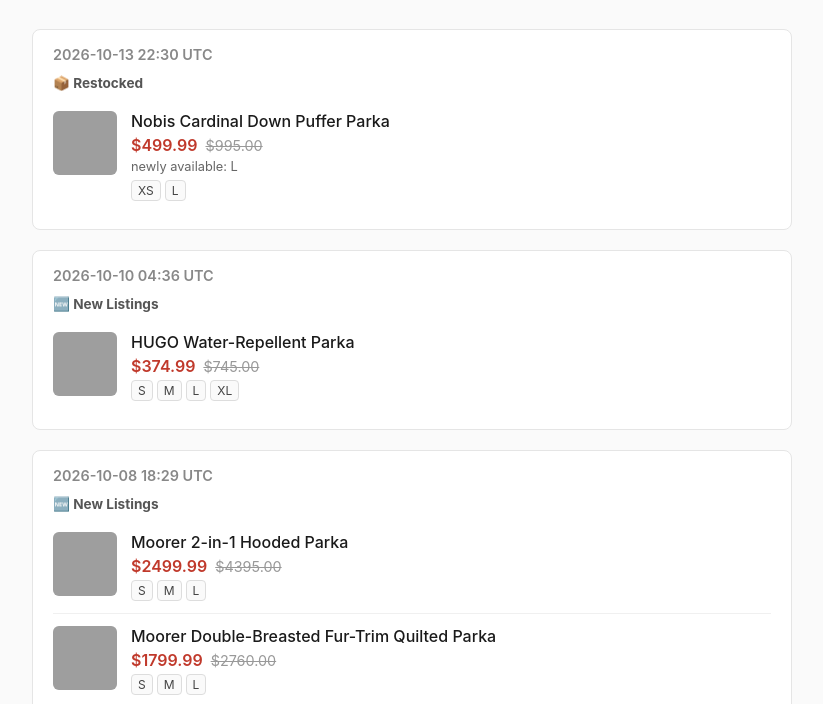
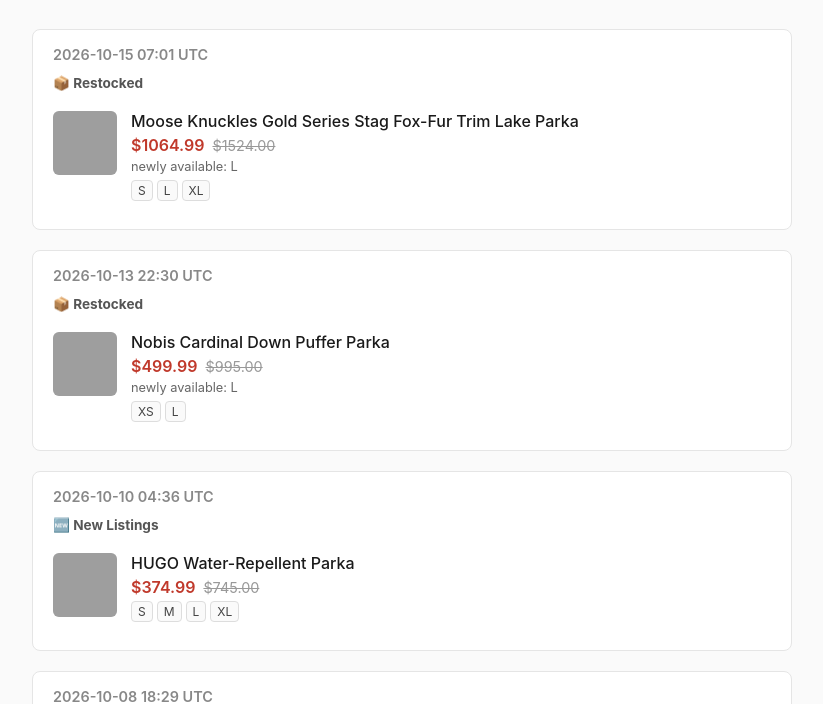
Before and after one commit to aaronattaei/Scripts, a plain HTML site: page docs/index.html in a window 1280 px wide. Shown: the part 96-800 px from the top of the page, without its empty margins (228-1051 px from the left). Drawn offline with Linux system fonts and the light colour scheme; grey boxes are pictures that could not be loaded.

Commit message:
update parka feed

```diff
--- a/docs/index.html
+++ b/docs/index.html
@@ -42,6 +42,26 @@
 <body>
   <h1>🧥 FinalCut Parka Watch</h1>
   <p class="subtitle">New listings, price drops, and restocks on shopfinalcut.com, newest first.</p>
+
+        <section class="entry">
+            <h2>2026-10-15 07:01 UTC</h2>
+
+    <div class="section restock">
+        <h3>📦 Restocked</h3>
+        <ul class="products">
+    <li class="product">
+        <img class="thumb" src="https://i1.adis.ws/i/harryrosen/20174147075?$thumbnail$" alt="Moose Knuckles Gold Series Stag Fox-Fur Trim Lake Parka" loading="lazy">
+        <div class="details">
+            <a class="name" href="https://www.shopfinalcut.com/en/product/moose-knuckles-gold-series-stag-fox-fur-trim-lake-parka-20174147075" target="_blank" rel="noopener">Moose Knuckles Gold Series Stag Fox-Fur Trim Lake Parka</a>
+            <div class="prices"><span class="sale-price">$1064.99</span><span class="orig-price">$1524.00</span></div>
+            <div class="note">newly available: L</div>
+            <div class="sizes"><span class="size">S</span><span class="size">L</span><span class="size">XL</span></div>
+        </div>
+    </li>
+    </ul>
+    </div>
+
+        </section>
 
         <section class="entry">
             <h2>2026-10-13 22:30 UTC</h2>
--- a/seen_products.json
+++ b/seen_products.json
@@ -81,6 +81,7 @@
     "original_price": "$1524.00",
     "sizes": [
       "S",
+      "L",
       "XL"
     ]
   },
```
Also changed, not shown: docs/feed.json (+22 -0 lines).
